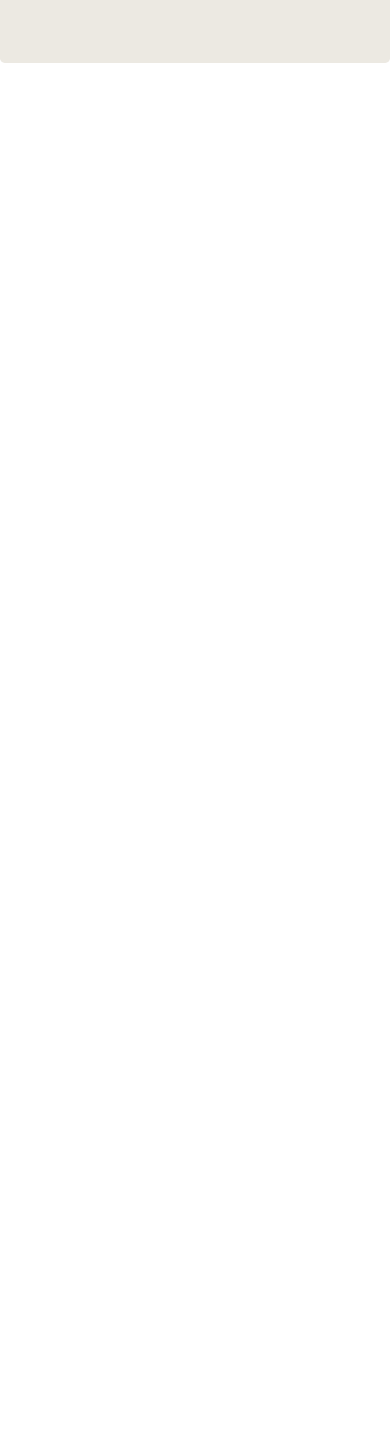
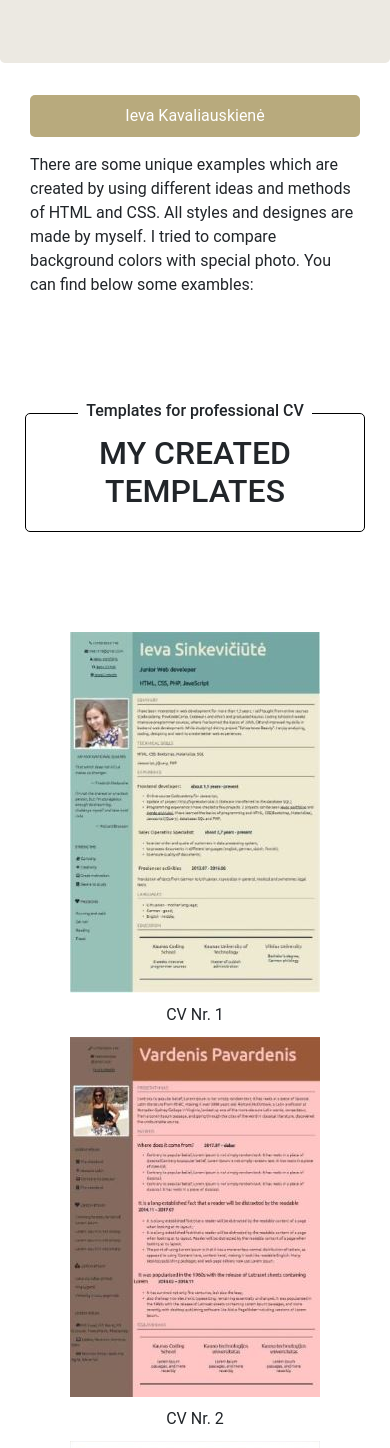
Before and after one commit to ieva1919/Personal-page-with-react, a React (Create React App) app: page /templates in a window 390 px wide. Shown: the part 537-1985 px from the top of the page. Before the commit the page ends 844 px from the top, so only its background shows below. Built offline with nearby package versions, Linux system fonts and the light colour scheme.

Commit message:
add component ButtonName, add animation in component hobbies, add component TemplateHeader, add page Template

```diff
--- a/src/App.js
+++ b/src/App.js
@@ -8,6 +8,7 @@ import Education from './components/Education'
 import Skill from './components/Skill'
 import Hobbies from './components/Hobbies'
 import Portfolio from './components/Portfolio'
+import Template from './pages/Template'
 import { BrowserRouter, Switch, Route } from 'react-router-dom';
 
 function App() {
@@ -17,7 +18,7 @@ function App() {
         <Name />
         <Switch>
           <Route path="/templates">
-
+            <Template />
           </Route>
           <Route path="/">
             <Menu />
--- /dev/null
+++ b/src/components/ButtonName.js
@@ -0,0 +1,12 @@
+import React from 'react'
+import './ButtonName.scss'
+
+function ButtonName() {
+    return (
+        <div>
+            <p className="name">Ieva Kavaliauskienė</p>
+        </div>
+    )
+}
+
+export default ButtonName;
--- /dev/null
+++ b/src/components/ButtonName.scss
@@ -0,0 +1,8 @@
+.name {
+    font-size: 16px;
+    border-radius: 5px;
+    padding: 9px;
+    background-color: #B8AA7D;
+    color: white;
+    text-align: center;
+  }
--- a/src/components/Hobbies.js
+++ b/src/components/Hobbies.js
@@ -13,19 +13,23 @@ function Hobbies() {
                 <CardContent>
                     <div className="row">
                         <div className="col-sm-4">
-                            <span className="Ranga animate__animated animate__bounce">Reading</span>
-                            <span className="Asar">Travel</span>
-                            <span className="Open-sans">Gel nails</span>
+                            <p className="Ranga animate__animated animate__bounce">Reading</p>
+                            <p className="Asar">Travel</p>
+                            <p className="Open-sans animate__animated animate__flash
+">Gel nails</p>
                         </div>
                         <div className="col-sm-4">
-                            <span className="Lato">Running</span>
-                            <span className="Oswald">Technology</span>
-                            <span className="Montsrrat">Fashion</span>
+                            <p className="Lato animate__animated animate__pulse">Running</p>
+                            <p className="Oswald">Technology</p>
+                            <p className="Montsrrat">Fashion</p>
                         </div>
                         <div className="col-sm-4">
-                            <span className="Anton">Riding the bicycle</span>
-                            <span className="Lora">News</span>
-                            <span className="Eagle-Lake">Food</span>
+                            <p className="Anton animate__animated animate__shakeX">Bicycle</p>
+                            <p className="Lora animate__animated animate__heartBeat
+">News</p>
+                            <p className="Eagle-Lake">Food</p>
+
+
                         </div>
                     </div>
                 </CardContent>
--- a/src/components/Hobbies.scss
+++ b/src/components/Hobbies.scss
@@ -1,7 +1,13 @@
 .hobbies {
+  margin-bottom: 70px;
+
     span {
         padding: 10px;
     }
+}
+
+.MuiCardContent-root {
+  margin: 25px;
 }
 
 .animate__animated {
@@ -10,6 +16,30 @@
         animation-duration: 4s;
         animation-delay: 2s;
         animation-iteration-count: infinite;
+    }
+
+    &.animate__flash {
+      animation-duration: 4s;
+      animation-delay: 2s;
+      animation-iteration-count: infinite;
+    }
+
+    &.animate__pulse {
+      animation-duration: 6s;
+      animation-delay: 2s;
+      animation-iteration-count: infinite;
+    }
+
+    &.animate__shakeX {
+      animation-duration: 4s;
+      animation-delay: 2s;
+      animation-iteration-count: infinite;
+    }
+
+    &.animate__heartBeat {
+      animation-duration: 4s;
+      animation-delay: 2s;
+      animation-iteration-count: infinite;
     }
 }
 
--- a/src/components/Menu.js
+++ b/src/components/Menu.js
@@ -1,13 +1,14 @@
 import React from 'react'
 import './Menu.scss'
 import { Dropdown } from 'react-bootstrap'
+import ButtonName from './ButtonName'
 
 function Menu() {
     return (<div data-spy="affix" data-offset-top="830">
         <div className="container">
             <div className="row">
                 <div className="col-sm-2">
-                    <p className="name">Ieva Kavaliauskienė</p>
+                    <ButtonName />
                 </div>
                 <div className="col-sm-2"></div>
                 <div className="col-md-8">
--- a/src/components/Menu.scss
+++ b/src/components/Menu.scss
@@ -17,14 +17,6 @@
         color: #333;
     }
 }
-  .name {
-    font-size: 16px;
-    border-radius: 5px;
-    padding: 9px;
-    background-color: #B8AA7D;
-    color: white;
-    text-align: center;
-  }
 
   .affix {
     top: 0px;
--- a/src/components/Portfolio.scss
+++ b/src/components/Portfolio.scss
@@ -1,5 +1,6 @@
 .portfolio {
     width: 100%;
+    margin-bottom: 70px;
 
     img {
         width: 90%;
--- /dev/null
+++ b/src/components/TemplateHeader.js
@@ -0,0 +1,22 @@
+import React from 'react'
+import './TemplateHeader.scss'
+import ButtonName from './ButtonName'
+
+
+function TemplateHeader() {
+    return (
+        <div className="container">
+            <div className="row">
+                <div className="col-sm-2">
+                    <ButtonName />
+                </div>
+                <div className="col-sm-10">
+                    <p>There are some unique examples which are created by using different ideas and methods of HTML and CSS. All styles and designes are made by myself. I tried to compare background colors with special photo. You can find below some exambles:
+                    </p>
+                </div>
+            </div>
+        </div>
+    )
+}
+
+export default TemplateHeader;
--- /dev/null
+++ b/src/components/TemplateHeader.scss
@@ -0,0 +1,6 @@
+.desc {
+
+    p {
+        margin: 10px;
+    }
+}
--- a/src/pages/template.js
+++ b/src/pages/template.js
@@ -1,9 +1,54 @@
 import React from 'react'
 import './Template.scss'
+import TemplateHeader from '../components/TemplateHeader';
+import BoxHeader from '../components/BoxHeader'
 
 function Template() {
     return (
-
+        <div className="container">
+            <TemplateHeader />
+            <div className="template">
+                <div className="row">
+                    <BoxHeader title="Templates for professional CV" container="MY CREATED TEMPLATES" />
+                </div>
+                <div class="row gallery-photos">
+                    <div class="col-md-4">
+                        <div class="gallery text-center">
+                            <img src="/img/gyvenimo aprasymai/maza foto/cv1.jpg" data-src="gyvenimo aprasymai/didele foto/cv1.jpg" alt="Cinque Terre" />
+                            <div class="desc text-center"><p>CV Nr. 1</p></div>
+                        </div>
+                    </div>
+                    <div class="col-md-4">
+                        <div class="gallery text-center">
+                            <img src="/img/gyvenimo aprasymai/maza foto/cv2.jpg" data-src="gyvenimo aprasymai/didele foto/cv2.jpg" alt="Cinque Terre" />
+                            <div class="desc text-center"><p>CV Nr. 2</p></div>
+                        </div>
+                    </div>
+                    <div class="col-md-4">
+                        <div class="gallery text-center">
+                            <img src="/img/gyvenimo aprasymai/maza foto/cv3.jpg" data-src="gyvenimo aprasymai/didele foto/cv3.jpg" alt="Cinque Terre" />
+                            <div class="desc text-center">
+                                <p>CV Nr. 3</p>
+                            </div>
+                        </div>
+                    </div>
+                </div>
+                <div class="row gallery-photos">
+                    <div class="col-md-4">
+                        <div class="gallery text-center">
+                            <img src="/img/gyvenimo aprasymai/maza foto/cv4.jpg" data-src="gyvenimo aprasymai/didele foto/cv4.jpg" alt="Cinque Terre" />
+                            <div class="desc text-center"><p>CV Nr. 4</p></div>
+                        </div>
+                    </div>
+                    <div class="col-md-4">
+                        <div class="gallery text-center">
+                            <img src="/img/gyvenimo aprasymai/maza foto/cv5.jpg" data-src="gyvenimo aprasymai/didele foto/cv5.jpg" alt="Cinque Terre" />
+                            <div class="desc text-center"><p>CV Nr. 5</p></div>
+                        </div>
+                    </div>
+                </div>
+            </div>
+        </div>
     )
 }
 
--- a/src/pages/template.scss
+++ b/src/pages/template.scss
@@ -0,0 +1,3 @@
+.template {
+    margin-bottom: 70px;
+}
```
